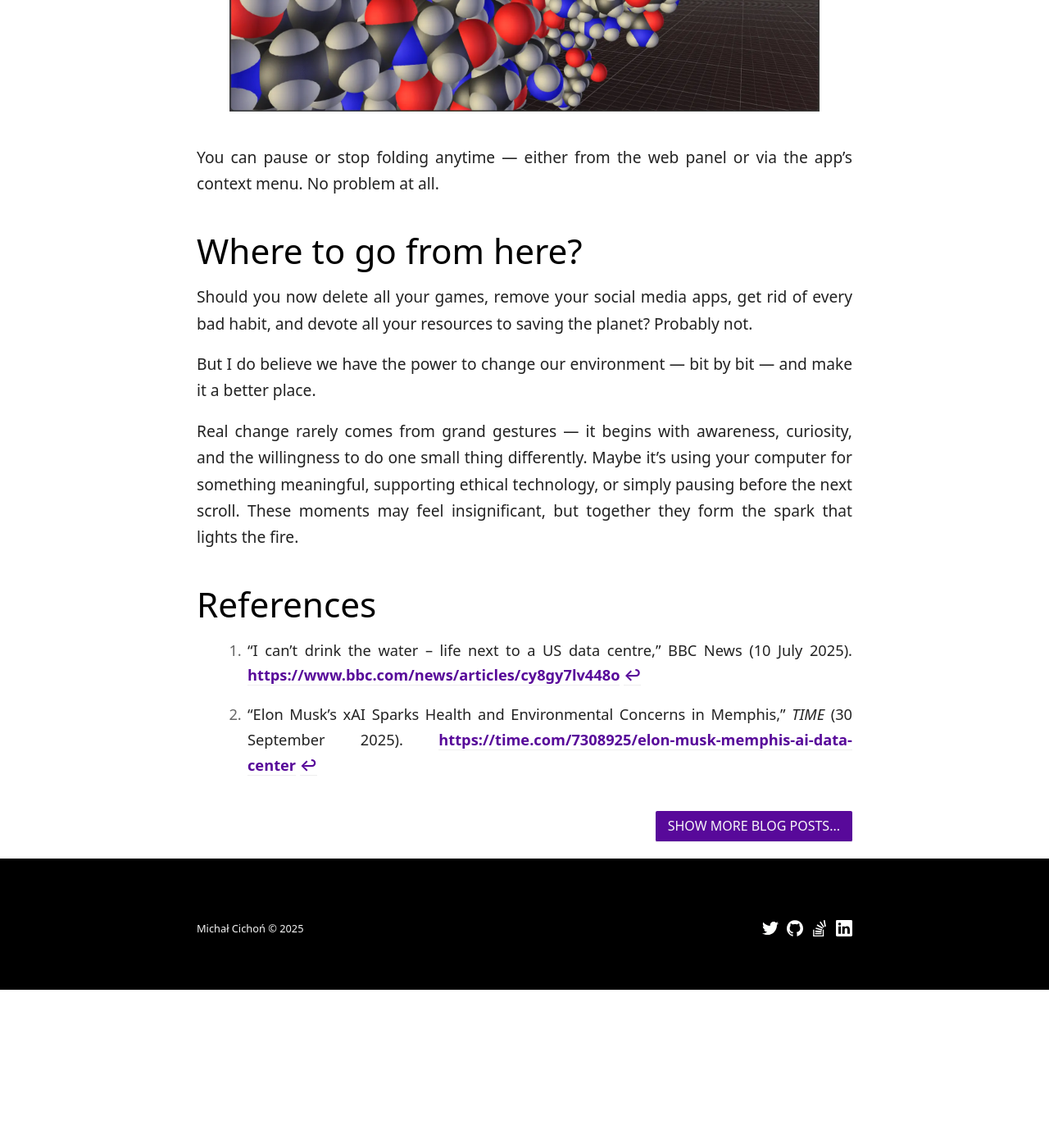
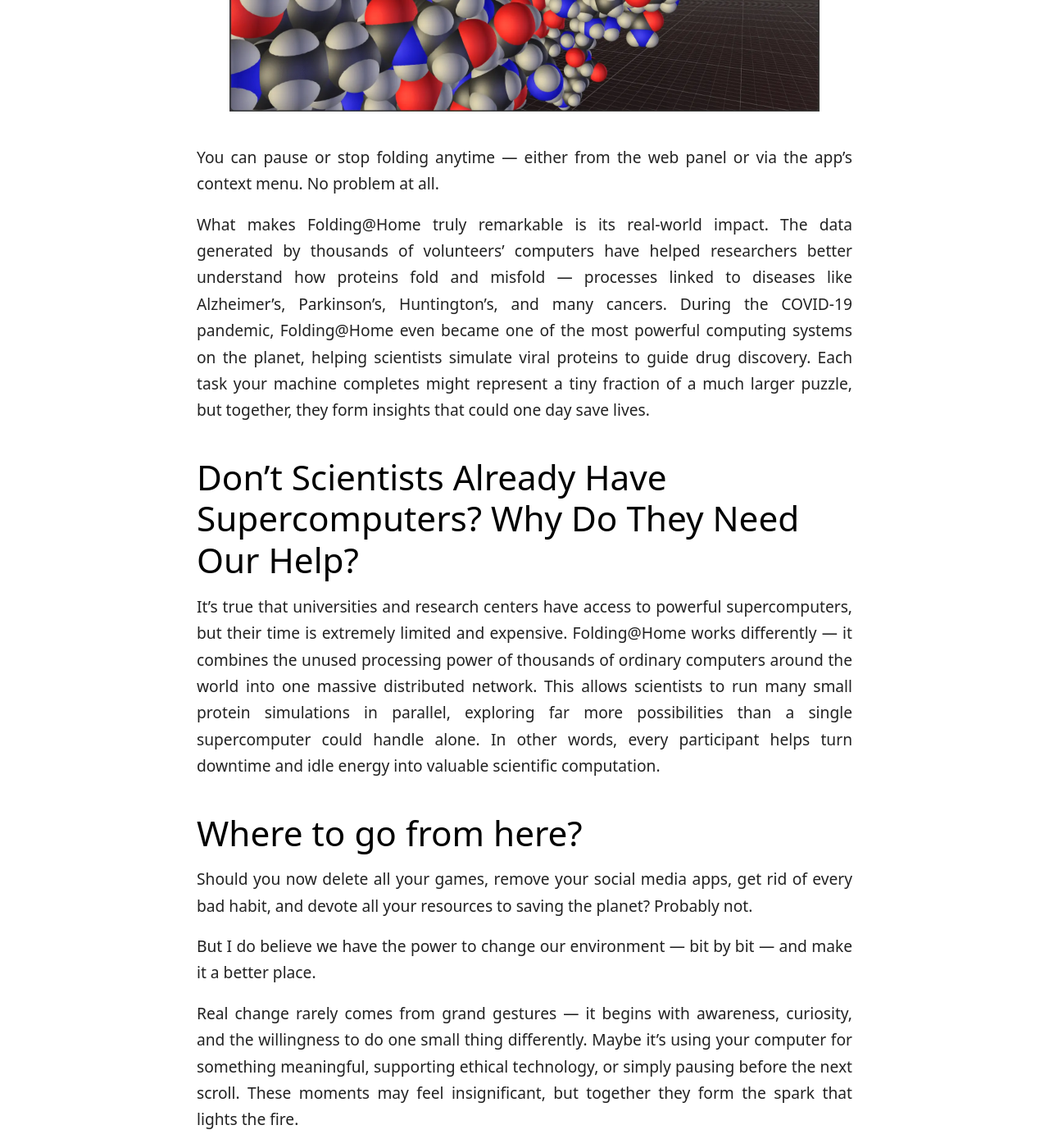
Before and after one commit to michalcichon/michalcichon.github.io, a Jekyll site: the page built from _posts/2025-10-08-ethical-computing-cryptocurrencies-ai-protein-folding-at-home.md, in a window 1280 px wide and 1400 px high, scrolled down 8166 px. Shown: the whole window at 82% size. Built offline with Jekyll 4.4.1, drawn with Linux system fonts in a browser that asks for light colours; comment, search, counter and statistics services are not loaded; before the commit the page ends 9373 px from its top, so only the background shows below that; some of the changed text lies outside the part shown.

Commit message:
move to 2025-10-08 + cleanup

```diff
--- a/_posts/2025-10-05-ethical-computing-cryptocurrencies-ai-protein-folding-at-home.md
+++ b/_posts/2025-10-08-ethical-computing-cryptocurrencies-ai-protein-folding-at-home.md
@@ -51,7 +51,7 @@
 
 The installer works like any standard Windows setup — if you don’t need to change the installation directory, just click Next a few times, and eventually you’ll see a list of your machines.
 
-![Folding@Home: machines]({{site.url}}/assets/2025-10-05/machines.png)
+![Folding@Home: machines]({{site.url}}/assets/2025-10-08/machines.png)
 
 Before you start folding, I recommend doing two things:
 
@@ -60,7 +60,7 @@
 
 The registration form is available by clicking “**Login**” and then “**Register New Account**”. Before doing that, I recommend creating a passkey. A passkey is a unique identifier that ties your contributions directly to your account. You can generate one here: [https://apps.foldingathome.org/getpasskey](https://apps.foldingathome.org/getpasskey), and then return to the registration form where adding it is optional — but highly recommended.
 
-![Folding@Home: registration]({{site.url}}/assets/2025-10-05/registration.png)
+![Folding@Home: registration]({{site.url}}/assets/2025-10-08/registration.png)
 
 * E-mail — your e-mail address. It can be different from the one you used when creating your passkey, but it doesn’t have to be.
 * Passphrase — simply your password (not the passkey!).
@@ -74,25 +74,31 @@
 
 Next, click the small cog icon next to your machine list to open the settings. There, you can enable GPU processing, adjust the number of CPU cores to use, and tweak other available options.
 
-![Folding@Home: settings]({{site.url}}/assets/2025-10-05/settings.png)
+![Folding@Home: settings]({{site.url}}/assets/2025-10-08/settings.png)
 
 Then click “**Fold All**” and watch your progress right on the same page.
 
-![Folding@Home: running]({{site.url}}/assets/2025-10-05/running.png)
+![Folding@Home: running]({{site.url}}/assets/2025-10-08/running.png)
 
 You can always check your overall progress here: [https://v8-4.foldingathome.org/stats](https://v8-4.foldingathome.org/stats).
 
-![Folding@Home: stats]({{site.url}}/assets/2025-10-05/stats.png)
+![Folding@Home: stats]({{site.url}}/assets/2025-10-08/stats.png)
 
 And if you’re curious what appears after clicking “**WU Award**” it’s basically a rather old-fashioned certificate. 😉
 
-![Folding@Home: certificate]({{site.url}}/assets/2025-10-05/certificate.jpg)
+![Folding@Home: certificate]({{site.url}}/assets/2025-10-08/certificate.jpg)
 
 But what’s really cool is that you can take a peek at the protein being simulated on your machine!
 
-![Folding@Home: certificate]({{site.url}}/assets/2025-10-05/protein.webp)
+![Folding@Home: certificate]({{site.url}}/assets/2025-10-08/protein.webp)
 
 You can pause or stop folding anytime — either from the web panel or via the app’s context menu. No problem at all.
+
+What makes Folding@Home truly remarkable is its real-world impact. The data generated by thousands of volunteers’ computers have helped researchers better understand how proteins fold and misfold — processes linked to diseases like Alzheimer’s, Parkinson’s, Huntington’s, and many cancers. During the COVID-19 pandemic, Folding@Home even became one of the most powerful computing systems on the planet, helping scientists simulate viral proteins to guide drug discovery. Each task your machine completes might represent a tiny fraction of a much larger puzzle, but together, they form insights that could one day save lives.
+
+## Don’t Scientists Already Have Supercomputers? Why Do They Need Our Help?
+
+It’s true that universities and research centers have access to powerful supercomputers, but their time is extremely limited and expensive. Folding@Home works differently — it combines the unused processing power of thousands of ordinary computers around the world into one massive distributed network. This allows scientists to run many small protein simulations in parallel, exploring far more possibilities than a single supercomputer could handle alone. In other words, every participant helps turn downtime and idle energy into valuable scientific computation.
 
 ## Where to go from here?
 
```
Also changed, not shown: other parts of _posts/2025-10-08-ethical-computing-cryptocurrencies-ai-protein-folding-at-home.md (+3 -3 lines), assets/2025-10-08/certificate.jpg (renamed from assets/2025-10-05/certificate.jpg), assets/2025-10-08/cover.jpg (renamed from assets/2025-10-05/cover.jpg), assets/2025-10-08/cover.webp (renamed from assets/2025-10-05/cover.webp), assets/2025-10-08/machines.png (renamed from assets/2025-10-05/machines.png), assets/2025-10-08/protein.webp (renamed from assets/2025-10-05/protein.webp), assets/2025-10-08/registration.png (renamed from assets/2025-10-05/registration.png), assets/2025-10-08/running.png (renamed from assets/2025-10-05/running.png), assets/2025-10-08/settings.png (renamed from assets/2025-10-05/settings.png), assets/2025-10-08/stats.png (renamed from assets/2025-10-05/stats.png).
